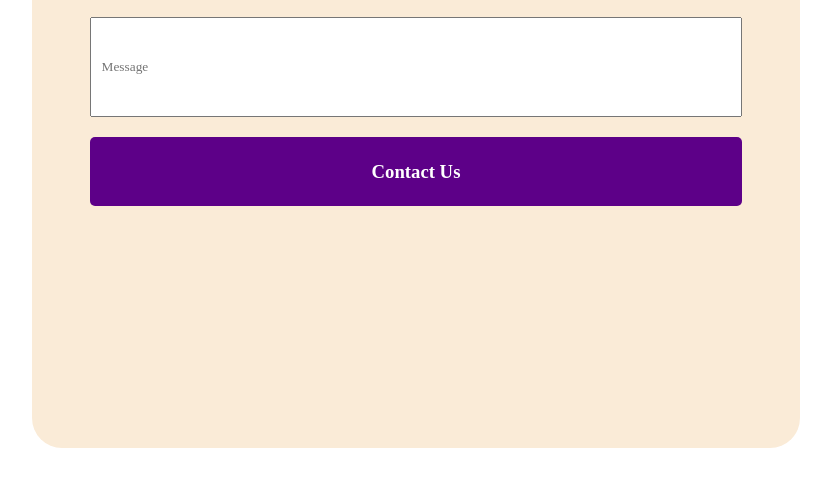
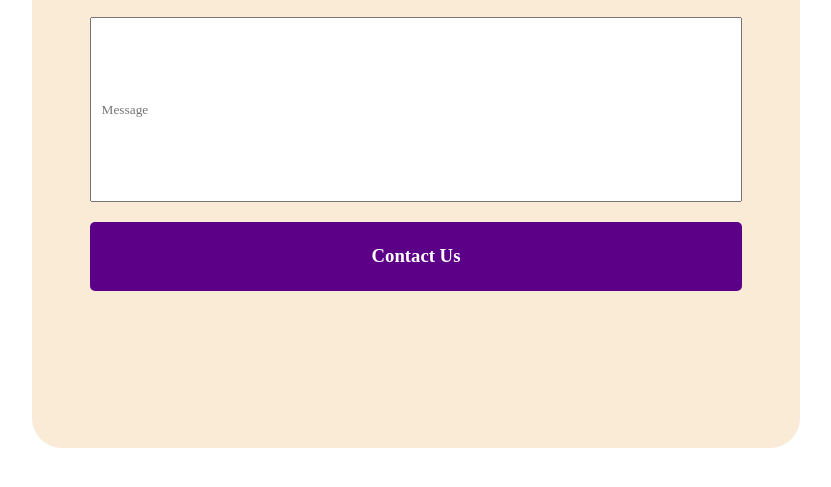
Before and after one commit to prateek170806/SIH_project25, a plain HTML site: page index.html in a window 1280 px wide. Shown: the part 4470-4957 px from the top of the page, without its empty margins (224-1055 px from the left). Drawn offline with nearby package versions, Linux system fonts and the light colour scheme.

Commit message:
Add files via upload

```diff
--- a/index.html
+++ b/index.html
@@ -117,7 +117,7 @@
                     <input type="text" class="myText1" placeholder="Phone" style="margin-left: 20px;">
                 </div>
                 <input type="text" class="myText2" placeholder="Email address">
-                <input type="text" class="myText2" placeholder="Message" style="height: 100px;">
+                <input type="text" class="myText2" placeholder="Message" style="height: 27%;">
                 <div id="contactButton">
                     <h3>Contact Us</h3>
                 </div>
```
